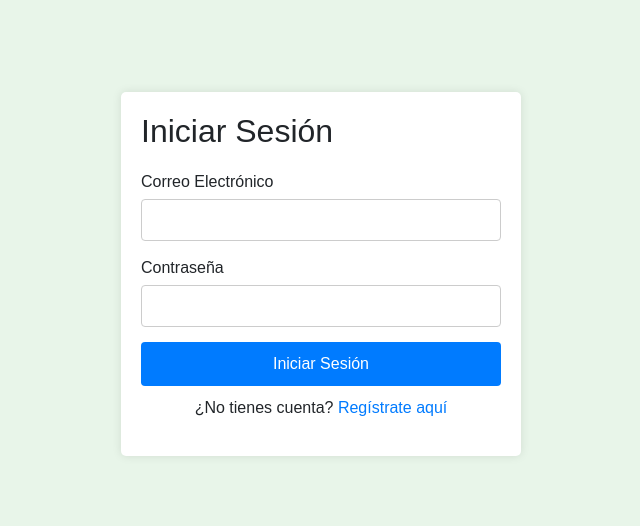
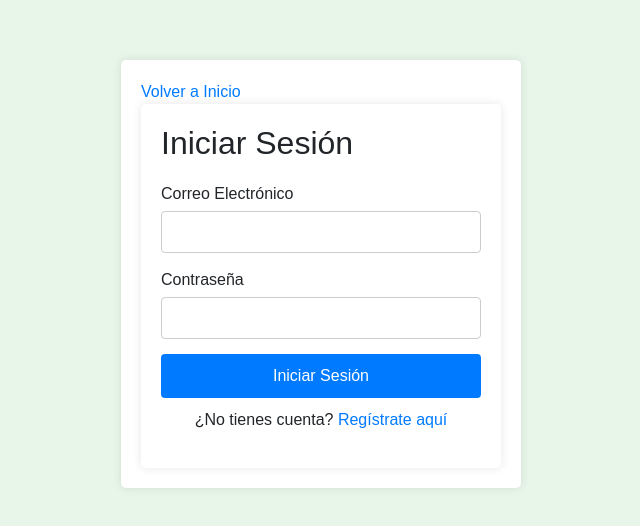
Before and after one commit to cesarlunava/sisri, a plain HTML site: page login.html in a window 1280 px wide. Shown: the part 126-652 px from the top of the page, without its empty margins (319-959 px from the left). Drawn offline with nearby package versions, Linux system fonts and the light colour scheme.

Commit message:
login back to home
le puse un boton linkeado al index

```diff
--- a/login.html
+++ b/login.html
@@ -62,6 +62,10 @@
 </head>
 <body>
     <div class="login-container">
+    <div class="back-to-home">
+        <a href="index.html">Volver a Inicio</a>
+    </div>
+    <div class="login-container">
         <h2>Iniciar Sesión</h2>
         <form action="/path/to/your/login/handler" method="post">
             <label for="email">Correo Electrónico</label>
```
